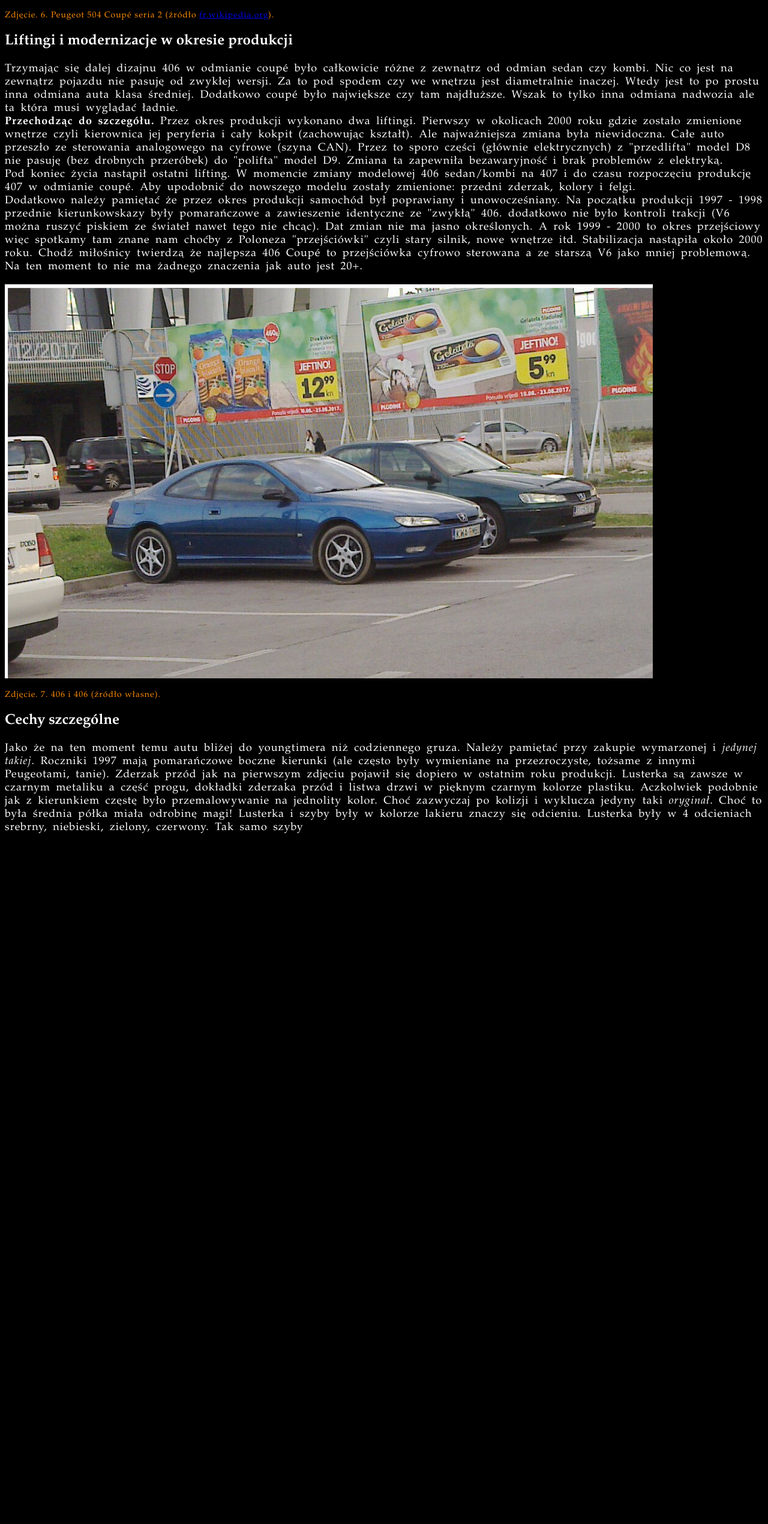
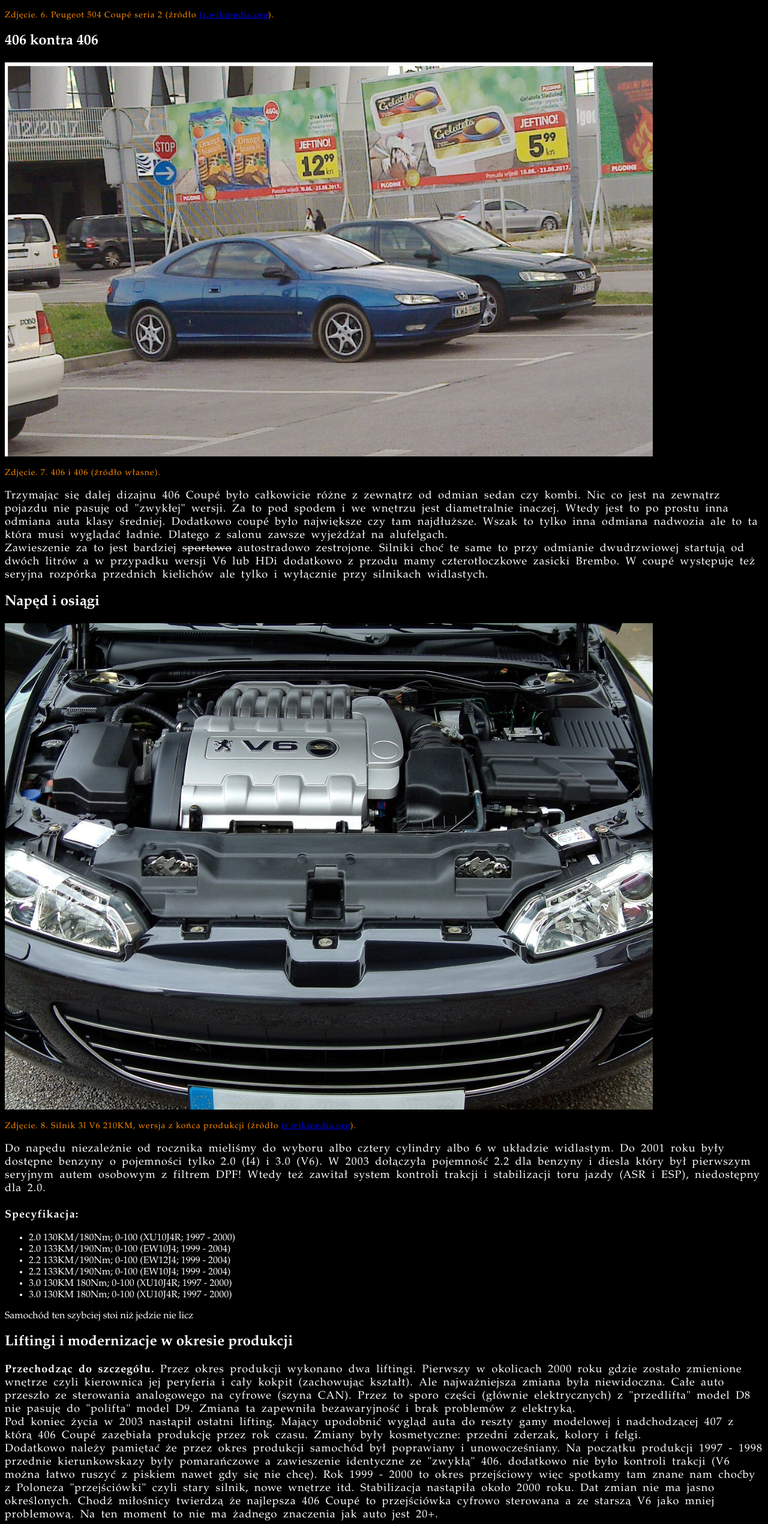
Before and after one commit to 50L1D/my-site, a plain HTML site: page peugeot406/peugeot406.html in a window 1280 px wide. Shown: the part 4782-7323 px from the top of the page at 60% size. Before the commit the page ends 6191 px from the top, so only its background shows below. Drawn offline with Linux system fonts and the light colour scheme.

Commit message:
new file:   "images/Moteur_V6_ES9_coup\303\251_406.jpg" 	modified:   peugeot406/peugeot406.html

```diff
--- a/peugeot406/peugeot406.html
+++ b/peugeot406/peugeot406.html
@@ -3,7 +3,7 @@
 <head>
     <meta charset="UTF-8">
     <meta name="viewport" content="width=device-width, initial-scale=1.0">
-    <title>Klasyczne 406 Coupé</title>
+    <title>Klasyczne 406 Coupé. Czy jest warte uwagi?</title>
     <link rel="stylesheet" href="../styles.css">
 </head>
 <body style="background-color: black; color: white;">
@@ -67,27 +67,54 @@
         Zdjęcie. 6. Peugeot 504 Coupé seria 2 (źródło <a href="https://fr.wikipedia.org/wiki/Peugeot_504_Coupé_et_Cabriolet" target="_blank" rel="noopener noreferrer" >fr.wikipedia.org</a>).
         </p>
 
-        <h2>Liftingi i modernizacje w okresie produkcji</h2>
-        <p class="text">
-        Trzymając się dalej dizajnu 406 w odmianie coupé było całkowicie różne z zewnątrz od odmian sedan czy kombi. Nic co jest na zewnątrz pojazdu nie pasuję od zwykłej wersji.
-        Za to pod spodem czy we wnętrzu jest diametralnie inaczej. Wtedy jest to po prostu inna odmiana auta klasa średniej. Dodatkowo coupé było największe czy tam najdłuższe.
-         Wszak to tylko inna odmiana nadwozia ale ta która musi wyglądać ładnie. <br>
-        <b>Przechodząc do szczegółu.</b> Przez okres produkcji wykonano dwa liftingi. Pierwszy w okolicach 2000 roku gdzie zostało zmienione wnętrze czyli
-         kierownica jej peryferia i cały kokpit (zachowując kształt). Ale najważniejsza zmiana była niewidoczna. Całe auto przeszło ze sterowania analogowego na cyfrowe (szyna CAN). Przez to
-          sporo części (głównie elektrycznych) z "przedlifta" model D8 nie pasuję (bez drobnych przeróbek) do "polifta" model D9.
-           Zmiana ta zapewniła bezawaryjność i brak problemów z elektryką. <br>
-          Pod koniec życia nastąpił ostatni lifting. W momencie zmiany modelowej 406 sedan/kombi na 407 i do czasu rozpoczęciu produkcję 407 w odmianie coupé.
-          Aby upodobnić do nowszego modelu zostały zmienione: przedni zderzak, kolory i felgi.<br>
-           Dodatkowo należy pamiętać że przez okres produkcji samochód był poprawiany i unowocześniany. Na początku produkcji 1997 - 1998 przednie kierunkowskazy były pomarańczowe
-           a zawieszenie identyczne ze "zwykłą" 406. dodatkowo nie było kontroli trakcji (V6 można ruszyć piskiem ze świateł nawet tego nie chcąc). Dat zmian nie ma jasno określonych.
-           A rok 1999 - 2000 to okres przejściowy więc spotkamy tam znane nam choćby z Poloneza "przejściówki" czyli stary silnik, nowe wnętrze itd. Stabilizacja nastąpiła około 2000 roku.
-            Chodź miłośnicy twierdzą że najlepsza 406 Coupé to przejściówka cyfrowo sterowana a ze starszą V6 jako mniej problemową. Na ten moment
-            to nie ma żadnego znaczenia jak auto jest 20+.
-        </p>
+        <h2>406 kontra 406</h2>
 
         <img src="../images/406 i 406.jpg" alt="406 i 406 (źródło własne)" width="1080">
         <p class="photo">
         Zdjęcie. 7. 406 i 406 (źródło własne).
+
+        <p class="text">
+        Trzymając się dalej dizajnu 406 Coupé było całkowicie różne z zewnątrz od odmian sedan czy kombi. Nic co jest na zewnątrz pojazdu nie pasuję od "zwykłej" wersji.
+        Za to pod spodem i we wnętrzu jest diametralnie inaczej. Wtedy jest to po prostu inna odmiana auta klasy średniej. Dodatkowo coupé było największe czy tam najdłuższe. Wszak to tylko inna odmiana nadwozia ale to ta która musi wyglądać ładnie. Dlatego z salonu zawsze wyjeżdżał na alufelgach.<br>
+        Zawieszenie za to jest bardziej <s>sportowo</s> autostradowo zestrojone. Silniki choć te same to przy odmianie dwudrzwiowej startują od dwóch litrów a w przypadku wersji V6 lub HDi dodatkowo z przodu mamy czterotłoczkowe zasicki Brembo. W coupé występuję też seryjna rozpórka przednich kielichów ale tylko i wyłącznie przy silnikach widlastych.
+        </p>
+
+        <h2>Napęd i osiągi</h2>
+
+        <img src="../images/Moteur_V6_ES9_coupé_406.jpg" alt="Moteur_V6_ES9_coupé_406 (źródło fr.wikipedia.org)" width="1080">
+        <p class="photo">
+        Zdjęcie. 8. Silnik 3l V6 210KM, wersja z końca produkcji (źródło <a href="https://fr.wikipedia.org/wiki/Peugeot_406_Coup%C3%A9" target="_blank" rel="noopener noreferrer">fr.wikipedia.org</a>).
+        </p>
+
+        <p class="text">
+        Do napędu niezależnie od rocznika mieliśmy do wyboru albo cztery cylindry albo 6 w układzie widlastym. Do 2001 roku były dostępne benzyny o pojemności tylko 2.0 (I4) i 3.0 (V6). W 2003 dołączyła pojemność 2.2 dla benzyny i diesla który był pierwszym seryjnym autem osobowym z filtrem DPF! Wtedy też zawitał system kontroli trakcji i stabilizacji toru jazdy (ASR i ESP), niedostępny dla 2.0.<br>
+        <br>
+        <b>Specyfikacja:</b>
+        <ul>
+        <li>2.0 130KM/180Nm; 0-100  (XU10J4R; 1997 - 2000)</li>
+        <li>2.0 133KM/190Nm; 0-100  (EW10J4; 1999 - 2004)</li>
+        <li>2.2 133KM/190Nm; 0-100  (EW12J4; 1999 - 2004)</li>
+        <li>2.2 133KM/190Nm; 0-100  (EW10J4; 1999 - 2004)</li>
+        <li>3.0 130KM 180Nm; 0-100  (XU10J4R; 1997 - 2000)</li>
+        <li>3.0 130KM 180Nm; 0-100  (XU10J4R; 1997 - 2000)</li>
+        </ul>
+        Samochód ten szybciej stoi niż jedzie nie licz
+
+        </p>
+
+        <h2>Liftingi i modernizacje w okresie produkcji</h2>
+        <p class="text">
+        <b>Przechodząc do szczegółu.</b> Przez okres produkcji wykonano dwa liftingi. Pierwszy w okolicach 2000 roku gdzie zostało zmienione wnętrze czyli
+         kierownica jej peryferia i cały kokpit (zachowując kształt). Ale najważniejsza zmiana była niewidoczna. Całe auto przeszło ze sterowania analogowego na cyfrowe (szyna CAN). Przez to
+          sporo części (głównie elektrycznych) z "przedlifta" model D8 nie pasuję do "polifta" model D9.
+           Zmiana ta zapewniła bezawaryjność i brak problemów z elektryką. <br>
+          Pod koniec życia w 2003 nastąpił ostatni lifting. Mający upodobnić wygląd auta do reszty gamy modelowej i nadchodzącej 407 z którą 406 Coupé zazębiała produkcję przez rok czasu. Zmiany były kosmetyczne: przedni zderzak, kolory i felgi.<br>
+           Dodatkowo należy pamiętać że przez okres produkcji samochód był poprawiany i unowocześniany. Na początku produkcji 1997 - 1998 przednie kierunkowskazy były pomarańczowe
+           a zawieszenie identyczne ze "zwykłą" 406. dodatkowo nie było kontroli trakcji (V6 można łatwo ruszyć z piskiem nawet gdy się nie chcę).
+           Rok 1999 - 2000 to okres przejściowy więc spotkamy tam znane nam choćby z Poloneza "przejściówki" czyli stary silnik, nowe wnętrze itd. Stabilizacja nastąpiła około 2000 roku. Dat zmian nie ma jasno określonych.
+            Chodź miłośnicy twierdzą że najlepsza 406 Coupé to przejściówka cyfrowo sterowana a ze starszą V6 jako mniej problemową. Na ten moment
+            to nie ma żadnego znaczenia jak auto jest 20+.
+        </p>
 
         </p>
         <h2>Cechy szczególne</h2>
```
Also changed, not shown: images/Moteur_V6_ES9_coupé_406.jpg (added).
